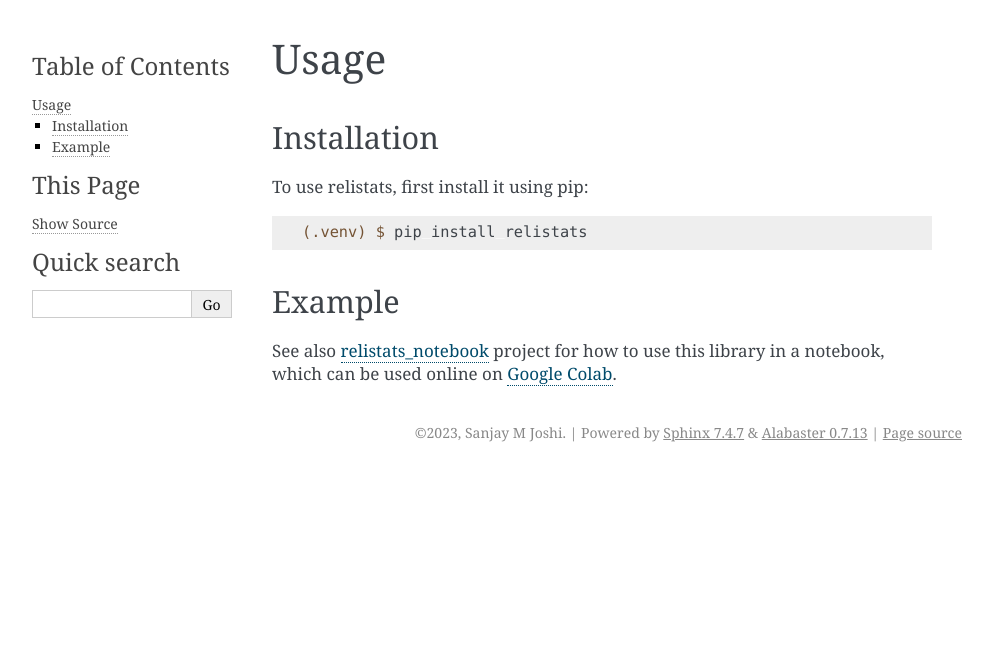
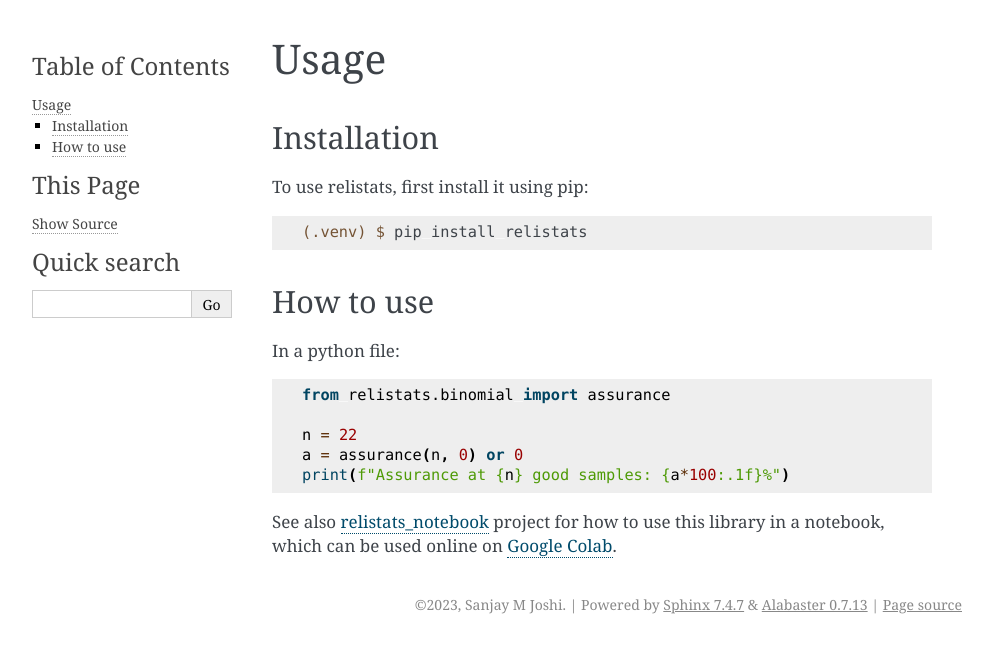
Before and after one commit to sanjaymjoshi/relistats, a Sphinx documentation site: the page built from docs/source/usage.rst, in a window 1280 px wide. Shown: the top 653 px of the page, without its empty margins (148-1141 px from the left). Built offline with Sphinx 7.4.7, drawn with Linux system fonts in a browser that asks for light colours.

Commit message:
Example usage

```diff
--- a/README.rst
+++ b/README.rst
@@ -5,7 +5,7 @@ The relistat library provides methods to compute reliability engineering statist
 
 See:
 
-- `Usage <docs/source/usage.rst>`_ for installation and example
+- `Usage <docs/source/usage.rst>`_ for installation and how to use
 
 - `Background <docs/source/background.rst>`_ for concepts and mathematical background.
 
--- a/docs/source/usage.rst
+++ b/docs/source/usage.rst
@@ -9,8 +9,20 @@ To use relistats, first install it using pip:
 
    (.venv) $ pip install relistats
 
-Example
--------
+How to use
+----------
+
+In a python file:
+
+.. code-block:: python
+
+   from relistats.binomial import assurance
+
+   n = 22
+   a = assurance(n, 0) or 0
+   print(f"Assurance at {n} good samples: {a*100:.1f}%")
+
+
 See also `relistats_notebook <https://github.com/sanjaymjoshi/relistats_notebook>`_
 project for how to use this library in a notebook, which can be used online
 on `Google Colab
```
